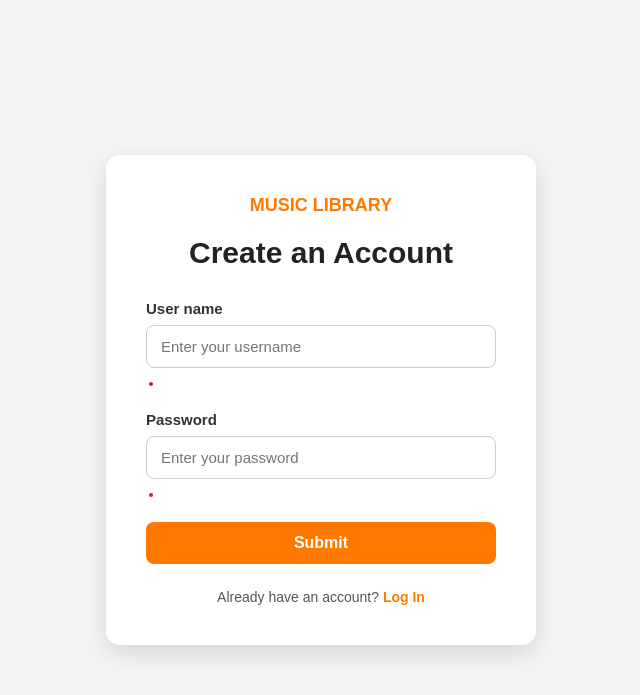
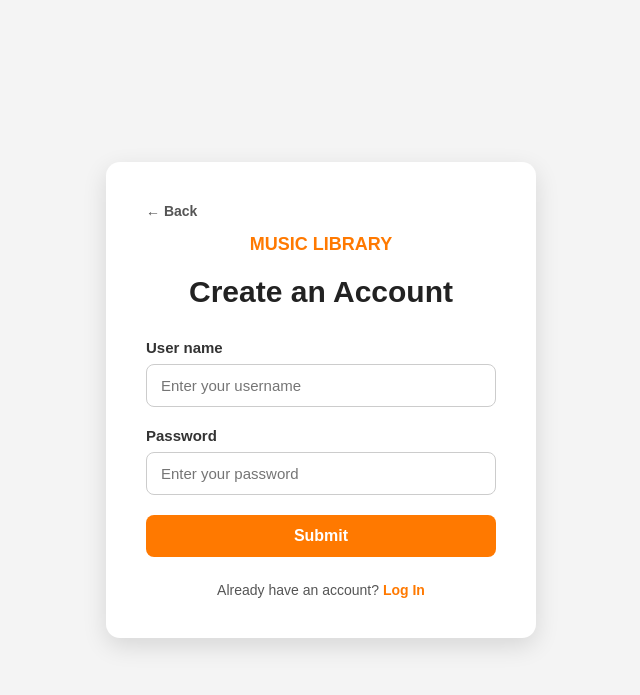
Before and after one commit to dadpenguin/235_activity, a Python web app: template music/templates/authentication/credentials.html in a window 1280 px wide. Shown: the top 695 px of the page, without its empty margins (319-959 px from the left). Run offline with Jinja, Linux system fonts and the light colour scheme; the template is opened without the code that fills it: most values are stand-ins (such as "Sample title", 1, 10 or a date in 2020); form fields are guessed from the names that the template uses.

Commit message:
added back button to auth, test unit for favourites_page, removed the bullet point

```diff
--- a/music/static/auth.css
+++ b/music/static/auth.css
@@ -143,8 +143,30 @@ body {
     color: #c62828;
 
     font-size: 13px;
+    list-style: none;
 }
 
+/*Back button*/
+.auth-back-button {
+    display: inline-block;
+
+    margin-bottom: 15px;
+
+    color: #555555;
+
+    font-size: 14px;
+    font-weight: bold;
+
+    text-decoration: none;
+
+    transition: color 0.2s ease;
+}
+
+.auth-back-button:hover {
+    color: #ff7900;
+}
+
+/* Responsive Design */
 @media screen and (max-width: 500px) {
 
     .auth-wrapper {
--- a/music/templates/auth.html
+++ b/music/templates/auth.html
@@ -26,6 +26,9 @@
     <div class="auth-wrapper">
 
         <div class="auth-card">
+            <a href="{{ url_for('root.homepage') }}" class="auth-back-button">
+                ← Back
+            </a>
 
             <div class="auth-logo">
                 MUSIC LIBRARY
--- a/utils/__init__.py
+++ b/utils/__init__.py
@@ -0,0 +1,5 @@
+from pathlib import Path
+
+
+def get_project_root():
+    return Path(__file__).resolve().parent.parent
```
Also changed, not shown: tests/conftest.py (+10 -7 lines), tests/unit/Reviews & Favourites/test_favourite_page.py (added, +36 -0 lines).
